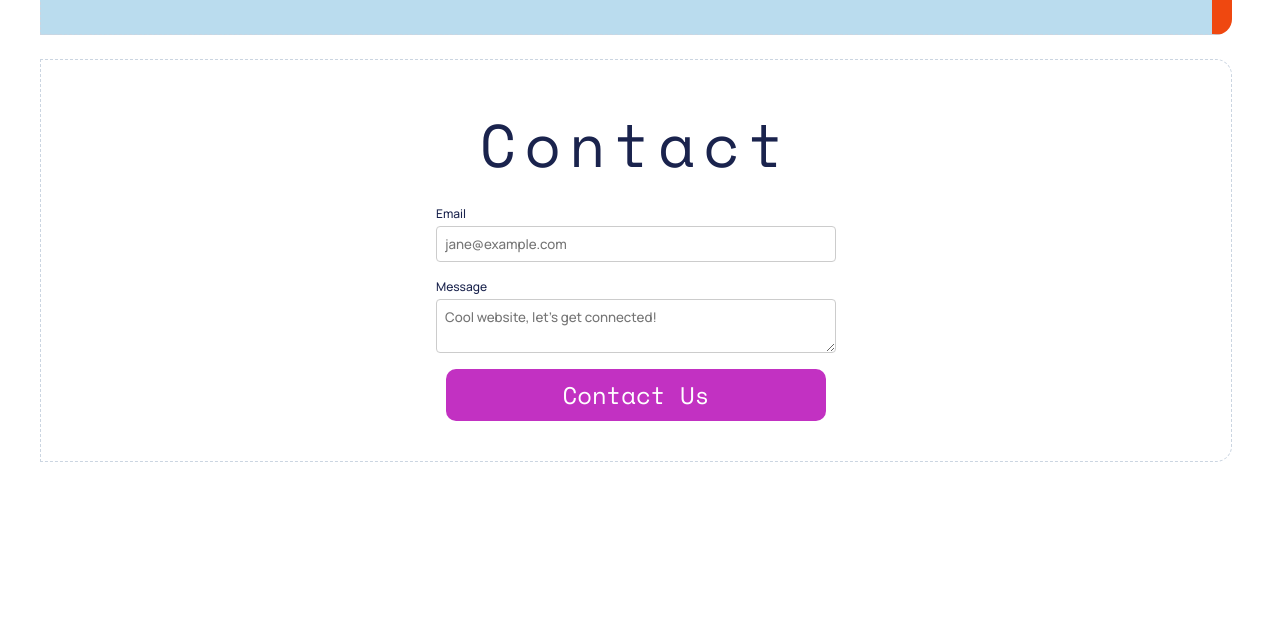
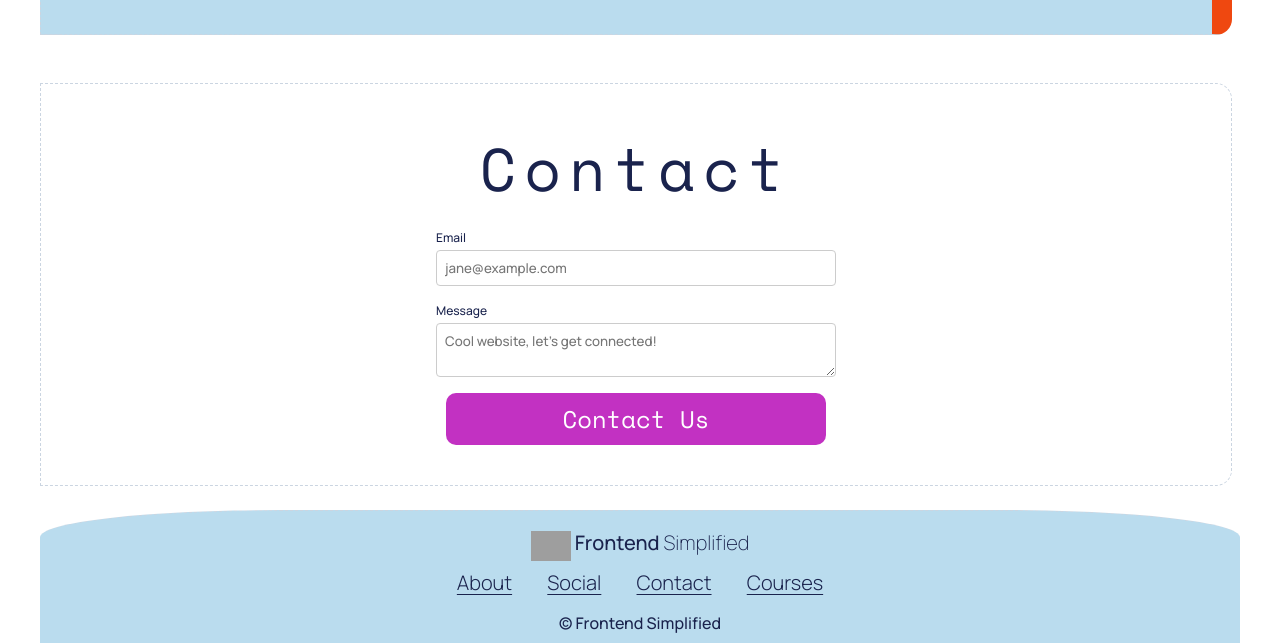
Before and after one commit to mfilsaime/mini-project, a plain HTML site: page assets/index.html in a window 1280 px wide. Shown: the part 2092-2735 px from the top of the page. Before the commit the page ends 2554 px from the top, so only its background shows below. Drawn offline with nearby package versions, Linux system fonts and the light colour scheme; grey boxes are pictures that could not be loaded.

Commit message:
review commit

```diff
--- a/assets/index.html
+++ b/assets/index.html
@@ -138,5 +138,24 @@
         </div>
       </section>
     </main>
+
+    <footer>
+      <div class="logo footer__logo">
+        <img
+          src="./fes-logo.png"
+          alt="frontend simplified logo"
+          class="logo__img"
+          width="50"
+        />
+        <h1 class="logo__text"><b>Frontend</b> Simplified</h1>
+      </div>
+      <div class="footer__links">
+        <a href="#about" class="footer__link">About</a>
+        <a href="#social" class="footer__link">Social</a>
+        <a href="#contact" class="footer__link">Contact</a>
+        <a href="#" class="footer__link">Courses</a>
+      </div>
+      <p>© Frontend Simplified</p>
+    </footer>
   </body>
 </html>
--- a/assets/style.css
+++ b/assets/style.css
@@ -186,7 +186,9 @@ SOCIAL
 */
 
 #about,
-#social {
+#social,
+#contact,
+footer {
   padding: 24px 0;
   width: 100%;
   max-width: 1200px;
@@ -265,3 +267,31 @@ SOCIAL
   border: 1px solid #ccc;
   border-radius: 4px;
 }
+
+/*
+
+FOOTER
+
+*/
+
+footer {
+  background-color: #badcee;
+  display: flex;
+  flex-direction: column;
+  align-items: center;
+  border-top: 1.5px dashed #cbd5e1;
+  padding: 12px 20px;
+  border-radius: 20% 20% 0 0;
+}
+
+.footer__logo {
+  margin-bottom: 8px;
+}
+
+.footer__links {
+  margin-bottom: 16px;
+}
+
+.footer__link {
+  padding: 0 16px;
+}
```
